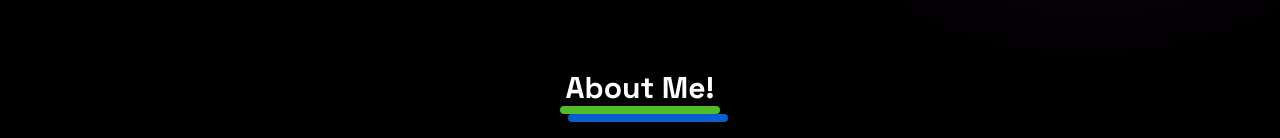
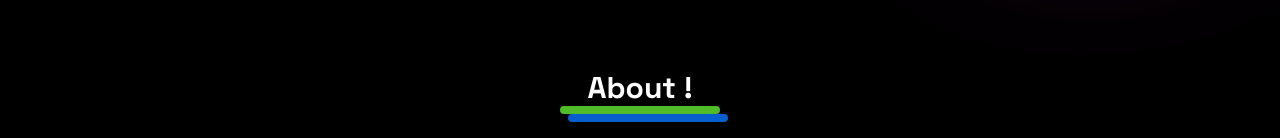
Before and after one commit to SabihMajid/my-portfolio, a Next.js app: page / in a window 1280 px wide. Shown: the part 662-800 px from the top of the page. Built offline with nearby package versions, Linux system fonts and the light colour scheme.

Commit message:
Update Aboutme.tsx

```diff
--- a/app/(home)/component/Aboutme.tsx
+++ b/app/(home)/component/Aboutme.tsx
@@ -11,7 +11,7 @@ export default function About() {
     <section className="relative flex flex-col items-center p-8 py-10 sm:p-0 bg-black text-white">
       <div className="w-full text-center mb-8">
         <h1 className="text-4xl font-bold ">
-        <Title text='About Me!' className='flex flex-col px-10 items-center justify-center  -hue-rotate-30' />
+        <Title text='About !' className='flex flex-col px-10 items-center justify-center  -hue-rotate-30' />
             </h1>
       </div>
       <div className="flex flex-col md:flex-row items-center w-full">
```
